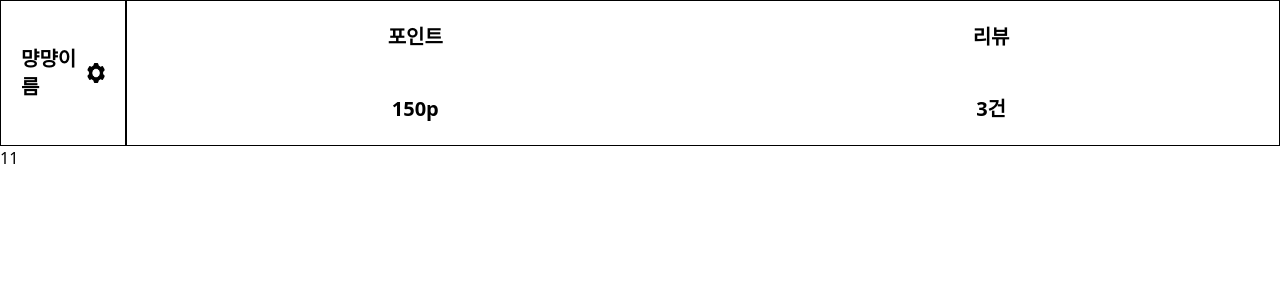
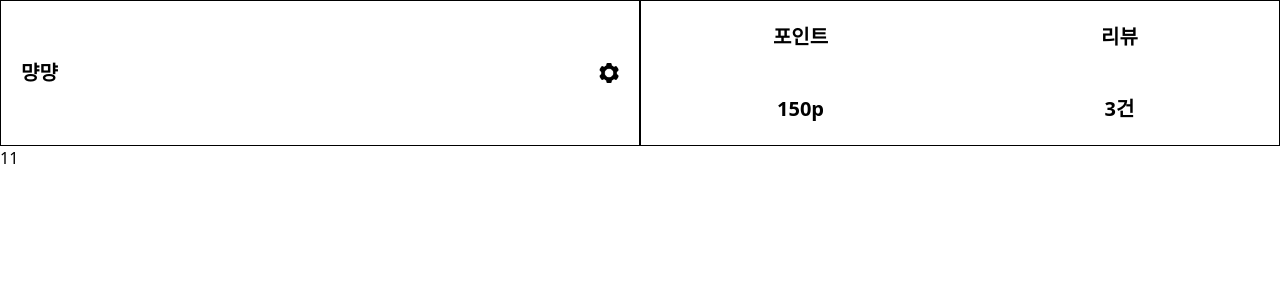
Before and after one commit to ormcamp-fe-3rd/swim360, a React (Vite) app in the folder frontend/: page /mypage in a window 1280 px wide. Shown: the top 300 px of the page. Built offline with nearby package versions, Linux system fonts and the light colour scheme.

Commit message:
fix: mypage 유저포인트리뷰 컴포넌트 수정

```diff
--- a/frontend/src/components/mypage/UserInfoPreview.tsx
+++ b/frontend/src/components/mypage/UserInfoPreview.tsx
@@ -7,7 +7,7 @@ interface UserInfoPreviewProps {
 function UserInfoPreview({ name }: UserInfoPreviewProps) {
   return (
     <div className="flex h-[146px] items-center justify-between border-[1px] border-[#000000] px-5">
-      <div className="text-xl font-semibold">{name}이름</div>
+      <div className="text-xl font-semibold">{name}</div>
       <Link to="/user" role="link">
         <img
           className="h-5 w-5"
--- a/frontend/src/components/mypage/UserPointAndReviewPreview.tsx
+++ b/frontend/src/components/mypage/UserPointAndReviewPreview.tsx
@@ -8,19 +8,19 @@ function UserPointAndReviewPreview({
   reviewCount,
 }: UserPointAndReviewPreviewProps) {
   return (
+    <Link to="/reviews">
       <div className="flex h-[146px] w-full items-center justify-center border-[1px] border-[#000000] py-[30px]">
         <div className="flex w-full flex-col items-center text-xl font-semibold">
           <div className="mb-11">포인트</div>
           <div>150p</div>
         </div>
-      <Link
-        to="/reviews"
-        className="flex w-full flex-col items-center text-xl font-semibold"
-      >
+
+        <div className="flex w-full flex-col items-center text-xl font-semibold">
           <div className="mb-11">리뷰</div>
           <div>{reviewCount}건</div>
+        </div>
+      </div>
     </Link>
-    </div>
   );
 }
 
--- a/frontend/src/routes/pages/MyPage.tsx
+++ b/frontend/src/routes/pages/MyPage.tsx
@@ -6,7 +6,7 @@ import UserPointAndReviewPreview from "@/components/mypage/UserPointAndReviewPre
 function MyPage() {
   return (
     <div>
-      <div className="flex">
+      <div className="grid grid-cols-2">
         <UserInfoPreview name={"먕먕"} />
         <UserPointAndReviewPreview reviewCount={3} />
       </div>
```
Lines whose indentation alone changed are shown as unchanged.
